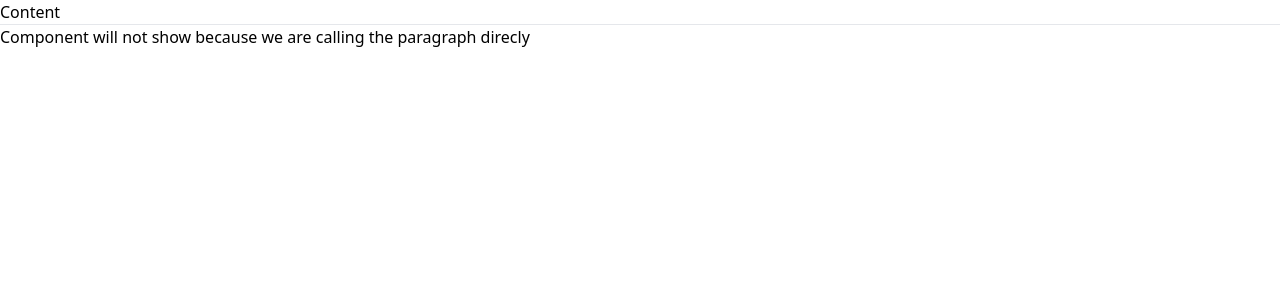
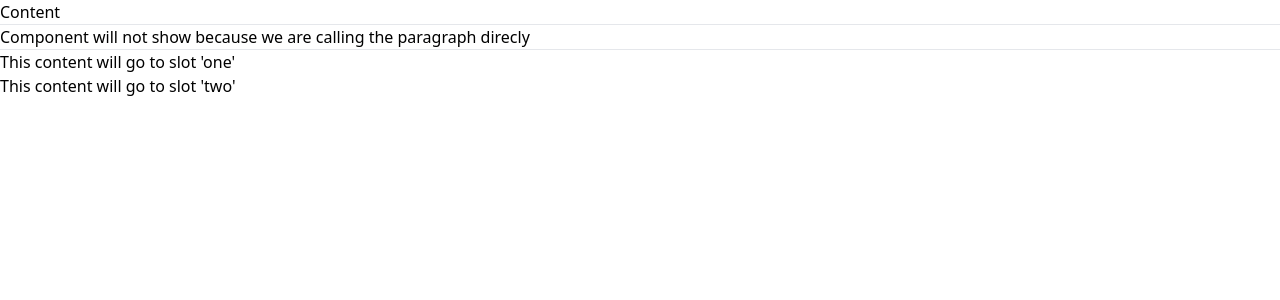
Before and after one commit to wilsongachungi/wilson-vue, a Vue app: page / in a window 1280 px wide. Shown: the top 300 px of the page. Built offline with nearby package versions, Linux system fonts and the light colour scheme.

Commit message:
two ways of calling a slot

```diff
--- a/src/App.vue
+++ b/src/App.vue
@@ -4,6 +4,7 @@ import { ref } from 'vue';
 
 import SlotComponent from './components/SlotComponent.vue';
 import FallbackContent from './components/FallbackContent.vue';
+import NamedSlot from './components/NamedSlot.vue'
 
 </script>
 
@@ -19,6 +20,19 @@ import FallbackContent from './components/FallbackContent.vue';
     <p>Component will not show because we are calling the paragraph direcly</p>
   </FallbackContent>
 
+  <hr>
+
+  <NamedSlot>
+    <template v-slot:one>
+      <h1>This content will go to slot 'one'</h1>
+    </template>
+
+    <template #two>
+      <h1>This content will go to slot 'two'</h1>
+    </template>
+  </NamedSlot>
+
+
 
 </template>
 
--- /dev/null
+++ b/src/components/NamedSlot.vue
@@ -0,0 +1,8 @@
+<script setup>
+
+</script>
+
+<template>
+    <slot name="one"></slot>
+    <slot name="two"></slot>
+</template>
```
